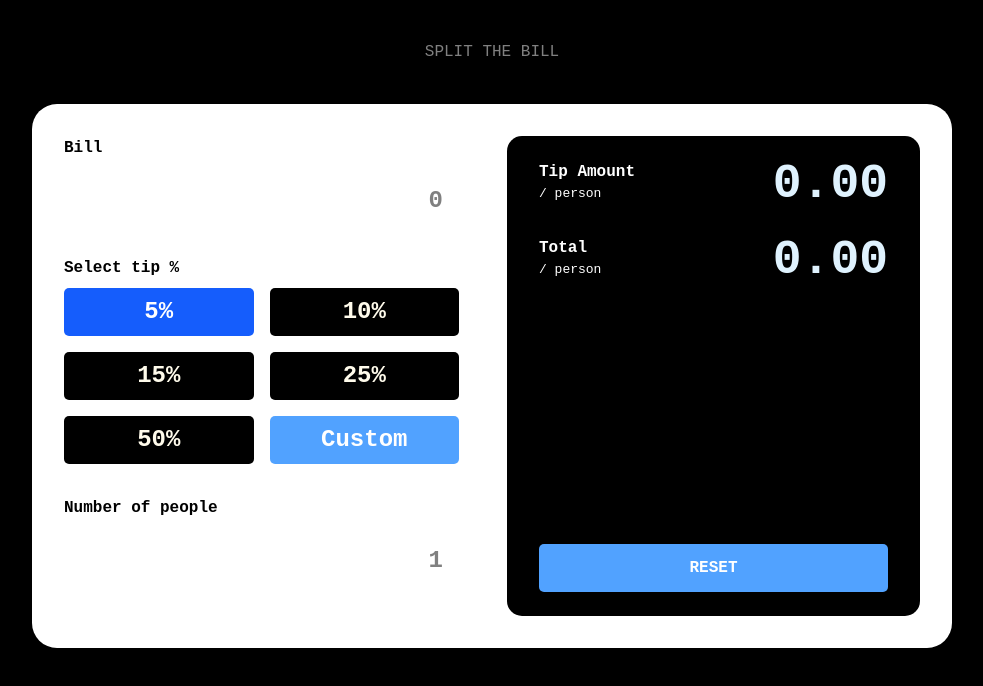
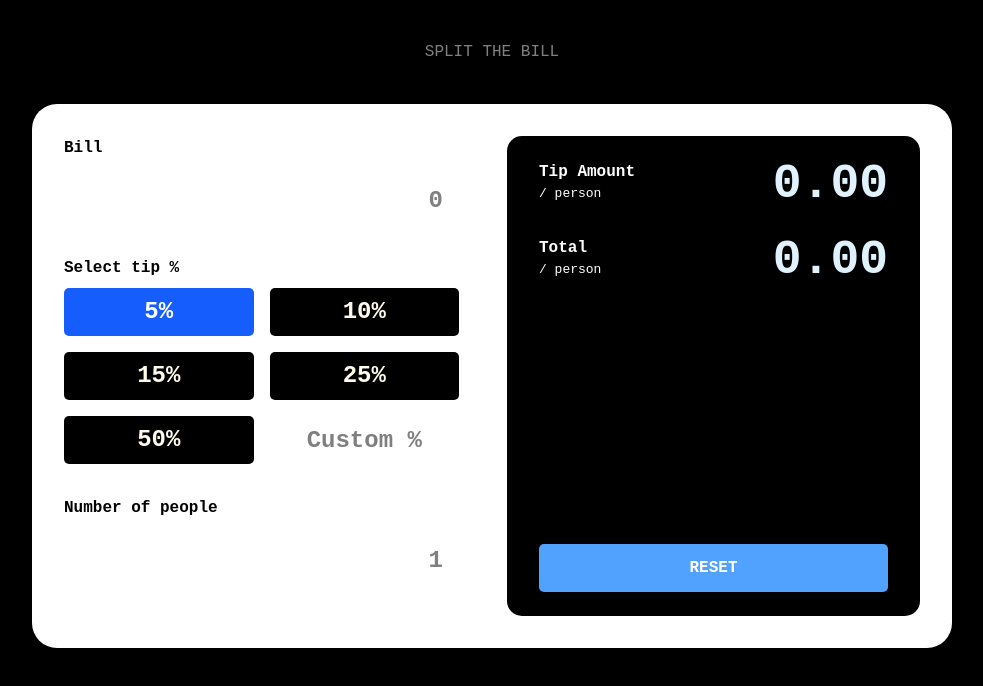
Before and after one commit to simonecontidev/split-the-bill-react-app, a React (Vite) app: page / in a window 1280 px wide. Both pictures are taken after a click on the button "Custom". Shown: the top 686 px of the page, without its empty margins (148-1131 px from the left). Built offline with nearby package versions, Linux system fonts and the light colour scheme.

Commit message:
custom button with validation
Signed-off-by: simonecontidev <barriotropical@gmail.com>

```diff
--- a/src/components/Calculator.tsx
+++ b/src/components/Calculator.tsx
@@ -1,4 +1,4 @@
-import { Input, PercentButton, Totals } from '../components'
+import { Input, PercentButton, Totals, CustomButton } from '../components'
 import { useCalculatorStore } from '../store/Calculator.store';
 
 const percents : number[] = [5,10,15,25,50];
@@ -25,8 +25,8 @@ export const Calculator = () => {
         {
         percents.map((percent:number) => <PercentButton key={percent} percent={percent} />)
         }
+        <CustomButton/>
 
-        <PercentButton isCustom percent={0}/>
 
         </div>
 
--- /dev/null
+++ b/src/components/CustomButton.tsx
@@ -0,0 +1,63 @@
+import React, { useState, type ChangeEvent, type KeyboardEvent } from "react";
+
+export const CustomButton = () => {
+  const [isEditable, setIsEditable] = useState(false);
+  const [inputValue, setInputValue] = useState<string>("");
+
+  const handleClick = () => setIsEditable(true);
+
+  const handleChange = (e: ChangeEvent<HTMLInputElement>) => {
+    const currentValue = e.target.value;
+
+    // solo numeri e un punto decimale
+    const decimalRegExp = /^\d*\.?\d*$/;
+    if (!decimalRegExp.test(currentValue)) return;
+
+    setInputValue(currentValue);
+  };
+
+  // opzionale: conferma con Enter, esci con blur
+  const handleKeyDown = (e: KeyboardEvent<HTMLInputElement>) => {
+    if (e.key === "Enter") setIsEditable(false);
+  };
+
+  const handleBlur = () => setIsEditable(false);
+
+  // opzionale: validazione range 0–100
+  const isOutOfRange =
+    inputValue !== "" && !Number.isNaN(Number(inputValue)) &&
+    (Number(inputValue) < 0 || Number(inputValue) > 100);
+
+  return (
+    <>
+      {isEditable ? (
+        <div className="w-full">
+          <input
+            onChange={handleChange}
+            onKeyDown={handleKeyDown}
+            onBlur={handleBlur}
+            value={inputValue}
+            inputMode="decimal"
+            aria-invalid={isOutOfRange}
+            placeholder="Custom %"
+            className="outline-black text-2xl text-center text-black font-bold bg-white rounded-[5px] cursor-text hover:bg-white hover:text-black w-full h-12"
+            type="text"
+          />
+          {isOutOfRange && (
+            <p className="mt-1 text-sm text-red-600 font-semibold">
+              Insert a value between 0 and 100
+            </p>
+          )}
+        </div>
+      ) : (
+        <button
+          type="button"
+          className="text-2xl text-white font-bold bg-sky-400 rounded-[5px] cursor-pointer hover:bg-black hover:text-sky-50 w-full h-12"
+          onClick={handleClick}
+        >
+          Custom
+        </button>
+      )}
+    </>
+  );
+};
--- a/src/components/index.ts
+++ b/src/components/index.ts
@@ -4,3 +4,4 @@ export { PercentButton } from "./PercentButton";
 export { Totals } from "./Totals";
 export { TotalItem } from "./TotalItem";
 export {ButtonReset} from './ButtonReset';
+export {CustomButton} from './CustomButton';
```
